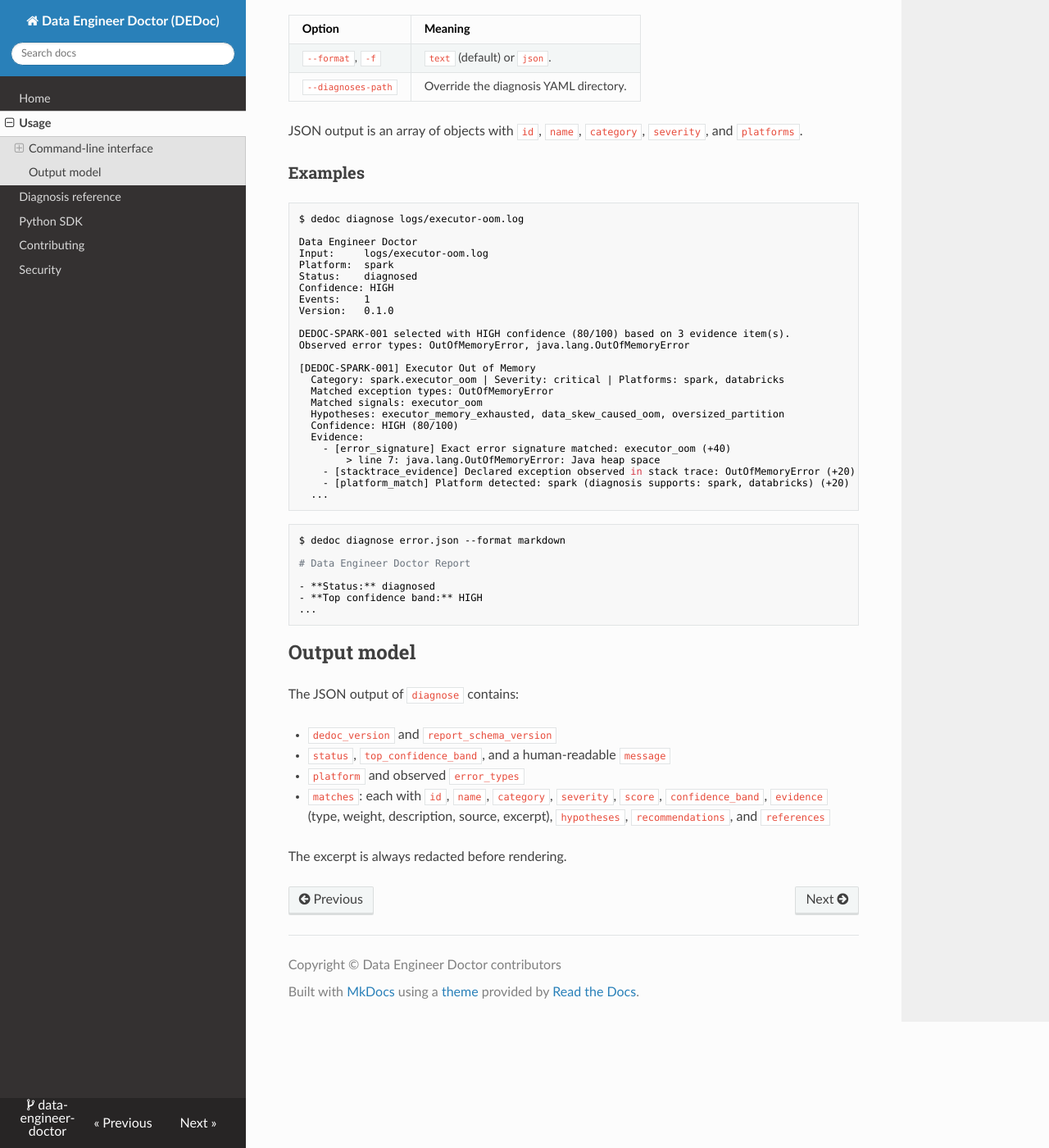
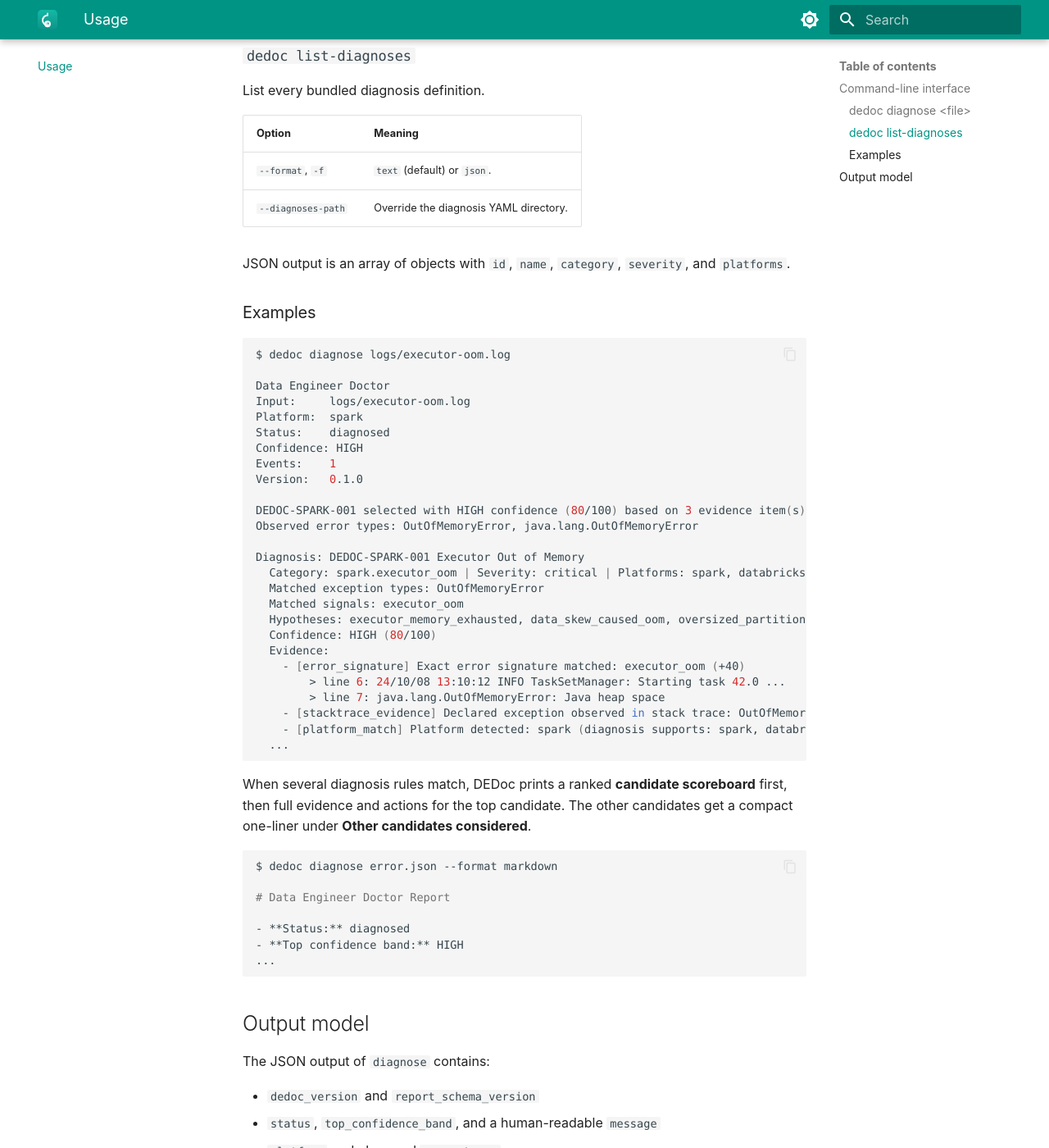
Before and after one commit to Adez017/Data-Engineer-Doctor, an MkDocs documentation site: the page built from docs/usage.md, in a window 1280 px wide and 1400 px high, scrolled down 982 px. Shown: the whole window at 82% size. Built offline with MkDocs 1.6.1 and Material for MkDocs 9.7.7, drawn with Linux system fonts in a browser that asks for light colours; nearby versions of some CDN libraries.

Commit message:
initial phase done

````diff
--- a/docs/usage.md
+++ b/docs/usage.md
@@ -57,7 +57,7 @@ Version:   0.1.0
 DEDOC-SPARK-001 selected with HIGH confidence (80/100) based on 3 evidence item(s).
 Observed error types: OutOfMemoryError, java.lang.OutOfMemoryError
 
-[DEDOC-SPARK-001] Executor Out of Memory
+Diagnosis: DEDOC-SPARK-001 Executor Out of Memory
   Category: spark.executor_oom | Severity: critical | Platforms: spark, databricks
   Matched exception types: OutOfMemoryError
   Matched signals: executor_oom
@@ -65,11 +65,16 @@ Observed error types: OutOfMemoryError, java.lang.OutOfMemoryError
   Confidence: HIGH (80/100)
   Evidence:
     - [error_signature] Exact error signature matched: executor_oom (+40)
+        > line 6: 24/10/08 13:10:12 INFO TaskSetManager: Starting task 42.0 ...
         > line 7: java.lang.OutOfMemoryError: Java heap space
     - [stacktrace_evidence] Declared exception observed in stack trace: OutOfMemoryError (+20)
     - [platform_match] Platform detected: spark (diagnosis supports: spark, databricks) (+20)
   ...
 ```
+
+When several diagnosis rules match, DEDoc prints a ranked **candidate scoreboard**
+first, then full evidence and actions for the top candidate. The other candidates
+get a compact one-liner under **Other candidates considered**.
 
 ```bash
 $ dedoc diagnose error.json --format markdown
--- a/mkdocs.yml
+++ b/mkdocs.yml
@@ -1,19 +1,59 @@
 site_name: Data Engineer Doctor (DEDoc)
 site_description: Open-source, evidence-driven diagnosis for modern data engineering failures
 site_author: Data Engineer Doctor contributors
-repo_name: data-engineer-doctor
 copyright: Copyright &copy; Data Engineer Doctor contributors
 
 theme:
-  name: readthedocs
-  highlightjs: true
+  name: material
+  logo: assets/logo.svg
+  favicon: assets/logo.svg
+  icon:
+    repo: fontawesome/brands/github
+  font: false
+  features:
+    - navigation.tabs
+    - navigation.sections
+    - navigation.top
+    - navigation.instant
+    - navigation.expand
+    - search.highlight
+    - search.suggest
+    - content.code.copy
+    - content.tabs.link
+  palette:
+    - scheme: default
+      primary: teal
+      accent: teal
+      toggle:
+        icon: material/brightness-7
+        name: Switch to dark mode
+    - scheme: slate
+      primary: teal
+      accent: teal
+      toggle:
+        icon: material/brightness-4
+        name: Switch to light mode
 
 markdown_extensions:
+  - admonition
+  - pymdownx.details
+  - pymdownx.superfences
+  - pymdownx.tabbed:
+      alternate_style: true
+  - pymdownx.tasklist:
+      custom_checkbox: true
   - tables
-  - admonition
-  - fenced_code
   - toc:
       permalink: true
+
+plugins:
+  - search
+
+extra:
+  generator: false
+  social:
+    - icon: fontawesome/brands/github
+      link: https://github.com/Adez017/Data-Engineer-Doctor
 
 nav:
   - Home: index.md
--- a/pyproject.toml
+++ b/pyproject.toml
@@ -36,6 +36,7 @@ dev = [
     "build>=1.2",
     "pip-audit>=2.7",
     "mkdocs>=1.6,<2",
+    "mkdocs-material>=9.5,<10",
 ]
 
 [project.scripts]
@@ -50,6 +51,7 @@ dev = [
     "build>=1.2",
     "pip-audit>=2.7",
     "mkdocs>=1.6,<2",
+    "mkdocs-material>=9.5,<10",
 ]
 
 [tool.hatch.build.targets.wheel]
````
Also changed, not shown: CHANGELOG.md (+5 -0 lines), docs/assets/logo.svg (added), 3 other files.
